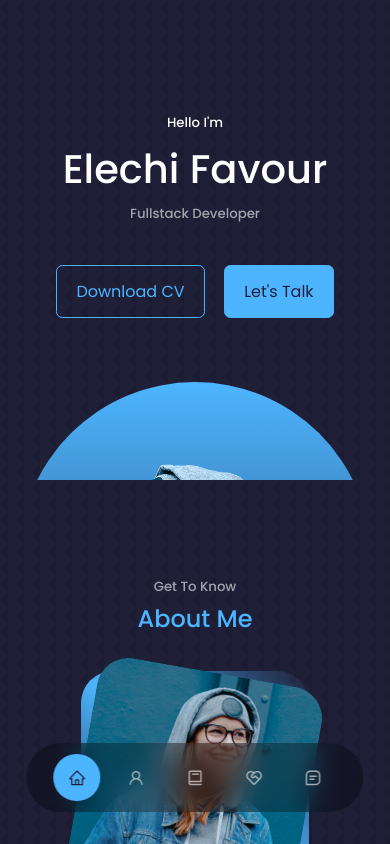
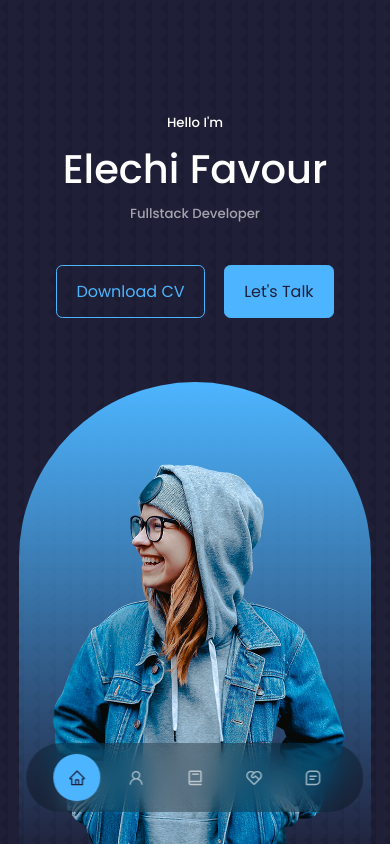
Before and after one commit to queen-favour/my-react-portfolio, a React (Create React App) app: page / in a window 390 px wide. Shown: the top 844 px of the page. Built offline with nearby package versions, Linux system fonts and the light colour scheme.

Commit message:
header height adjusted

```diff
--- a/src/components/header/header.css
+++ b/src/components/header/header.css
@@ -1,5 +1,5 @@
 header{
-    height: min(100vh, 769px);
+    height: min(100vh, 1024px);
     padding-top: 7rem;
     overflow: hidden;
 }
@@ -68,7 +68,7 @@ header{
 /* ===========MEDIA QUERIES (SMALL DEVICES) =========*/
 @media screen and (max-width: 600px) {
     header{
-        height: min(100vh, 480px);
+        height: 100vh;
     }
 
     .header__socials,
```
